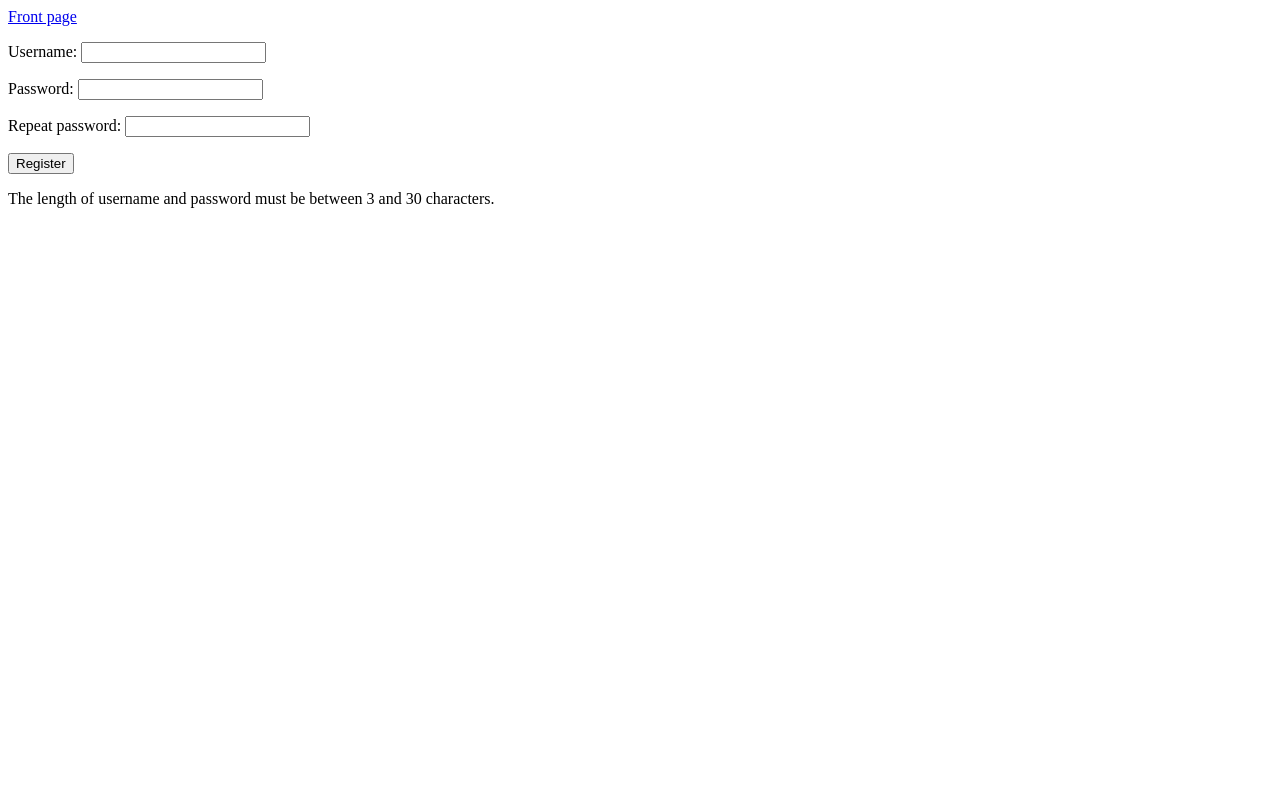
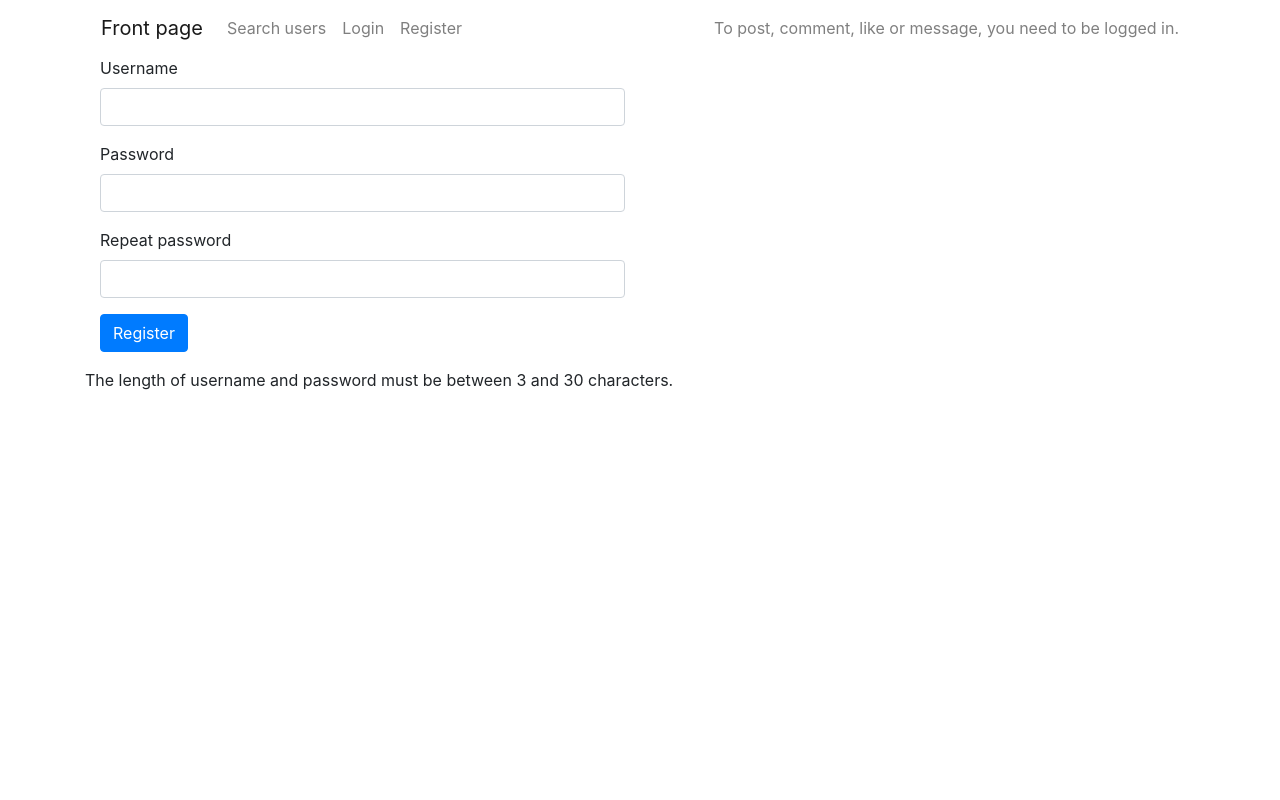
Before and after one commit to samusyrjanen/forum, a Flask app: page /register in a window 1280 px wide. Run offline with Flask 2, Linux system fonts and the light colour scheme; some libraries are stand-ins or nearby versions.

Commit message:
bootstrap in all pages

```diff
--- a/templates/comment.html
+++ b/templates/comment.html
@@ -1,6 +1,7 @@
 {% extends "layout.html" %}
 {% block content %}
 
+<div class="container">
         <a href="/thread/{{ thread.id }}">Back</a>
         <p></p>
         <form action="/send_comment" method="POST">
@@ -16,5 +17,6 @@
                 <input type="hidden" name="csrf_token" value="{{ session.csrf_token }}">
         </form>
         Length of text must be between 1 and 1000 characters.
+</div>
 
 {% endblock %}
--- a/templates/create_thread.html
+++ b/templates/create_thread.html
@@ -1,6 +1,7 @@
 {% extends "layout.html" %}
 {% block content %}
 
+<div class="container">
         <p></p>
         <form action="/send_thread" method="POST">
         Topic:
@@ -18,5 +19,6 @@ Main text:
         </form>
         Length of topic must be between 1 and 200 characters.<br>
         Length of main text must be between 1 and 2000 characters.
+</div>
 
 {% endblock %}
--- a/templates/index.html
+++ b/templates/index.html
@@ -1,6 +1,7 @@
 {% extends "layout.html" %}
 {% block content %}
 
+<div class="container">
     {% if username %}
     <p></p>
     <a href="/create_thread">Create new thread</a>
@@ -35,5 +36,6 @@
     {% endif %}
     <hr>
     {% endfor %}
+</div>
 
 {% endblock %}
--- a/templates/layout.html
+++ b/templates/layout.html
@@ -1,6 +1,8 @@
 <!DOCTYPE html>
+<meta name="viewport" content="width=device-width, initial-scale=1, shrink-to-fit=no">
 <link rel="stylesheet" href="https://stackpath.bootstrapcdn.com/bootstrap/4.5.0/css/bootstrap.min.css">
 <Title>Forum</Title>
+<div class="container">
     <nav class="navbar navbar-expand-lg navbar-light">
         <a class="navbar-brand" href="/">Front page</a>
         <div class="collapse navbar-collapse" id="navbarText">
@@ -40,5 +42,6 @@
             {% endif %}
         </div>
     </nav>
+</div>
 
 {% block content %}{% endblock %}
--- a/templates/messages.html
+++ b/templates/messages.html
@@ -1,6 +1,7 @@
 {% extends "layout.html" %}
 {% block content %}
 
+<div class="container">
     <a href="/sent_messages">Sent messages</a>
     <p></p>
 
@@ -23,5 +24,6 @@
     <a href="/message/{{ message.username }}">Message back</a>
     {% endfor %}
     <hr>
+</div>
 
 {% endblock %}
--- a/templates/register.html
+++ b/templates/register.html
@@ -1,22 +1,35 @@
-<a href="/">Front page</a>
+{% extends "layout.html" %}
+{% block content %}
 
-<p></p>
-<form action="/register" method="POST">
-Username: <input type="text" name="username"
+<div class="container">
+    <form action="/register" method="POST">
+        <div class="form-group col-6">
+            <label for="inputUsername">Username</label>
+            <input type="text" name="username" class="form-control" id="inputUsername"
                 required minlength="3" maxlength="30">
-<p>
-Password: <input type="password" name="password1"
+        </div>
+        <div class="form-group col-6">
+            <label for="inputPassword1">Password</label>
+            <input type="password" name="password1" class="form-control" id="inputPassword1"
                 required minlength="3" maxlength="30">
-<p>
-Repeat password: <input type="password" name="password2"
-                        required minlength="3" maxlength="30">
-<p>
-{% if message %}
-{{ message }}
-<p></p>
-{% endif %}
+        </div>
+        <div class="form-group col-6">
+            <label for="inputPassword2">Repeat password</label>
+            <input type="password" name="password2" class="form-control" id="inputPassword2"
+                required minlength="3" maxlength="30">
+        </div>
+        {% if message %}
+        <div>
+            {{ message }}
+        </div>
+        {% endif %}
+        <div class="form-group col-6">
+            <button type="submit" class="btn btn-primary">Register</button>
+        </div>
+        <p>
+            The length of username and password must be between 3 and 30 characters.
+        </p>
+    </form>
+</div>
 
-<input type="submit" value="Register">
-</form>
-<p></p>
-The length of username and password must be between 3 and 30 characters.
+{% endblock %}
--- a/templates/send_message.html
+++ b/templates/send_message.html
@@ -1,6 +1,7 @@
 {% extends "layout.html" %}
 {% block content %}
 
+<div class="container">
         <form action="/send_message" method="POST">
         <i>Send message to </i>{{ username }}
         <br>
@@ -12,5 +13,6 @@
         <input type="hidden" name="csrf_token" value="{{ session.csrf_token }}">
         </form>
         Length of message must be between 1 and 1000 characters.
+</div>
 
 {% endblock %}
--- a/templates/sent_messages.html
+++ b/templates/sent_messages.html
@@ -1,5 +1,7 @@
 {% extends "layout.html" %}
 {% block content %}
+
+<div class="container">
 
     <a href="/messages">Received messages</a>
     <p></p>
@@ -23,4 +25,6 @@
     {% endfor %}
     <hr>
 
+</div>
+
 {% endblock %}
--- a/templates/thread.html
+++ b/templates/thread.html
@@ -1,5 +1,7 @@
 {% extends "layout.html" %}
 {% block content %}
+
+<div class="container">
 
     <p></p>
     <i>Topic: </i>{{ thread.topic }}
@@ -86,4 +88,6 @@
     <p></p>
     {% endfor %}
 
+</div>
+
 {% endblock %}
--- a/templates/users.html
+++ b/templates/users.html
@@ -1,5 +1,7 @@
 {% extends "layout.html" %}
 {% block content %}
+
+<div class="container">
 
     <p></p>
     <form action="/users/result" method="GET">
@@ -24,4 +26,6 @@
     {% endfor %}
     <hr>
 
+</div>
+
 {% endblock %}
```
Also changed, not shown: templates/login.html (+26 -15 lines), templates/custom.css (added). Lines whose indentation alone changed are shown as unchanged.
